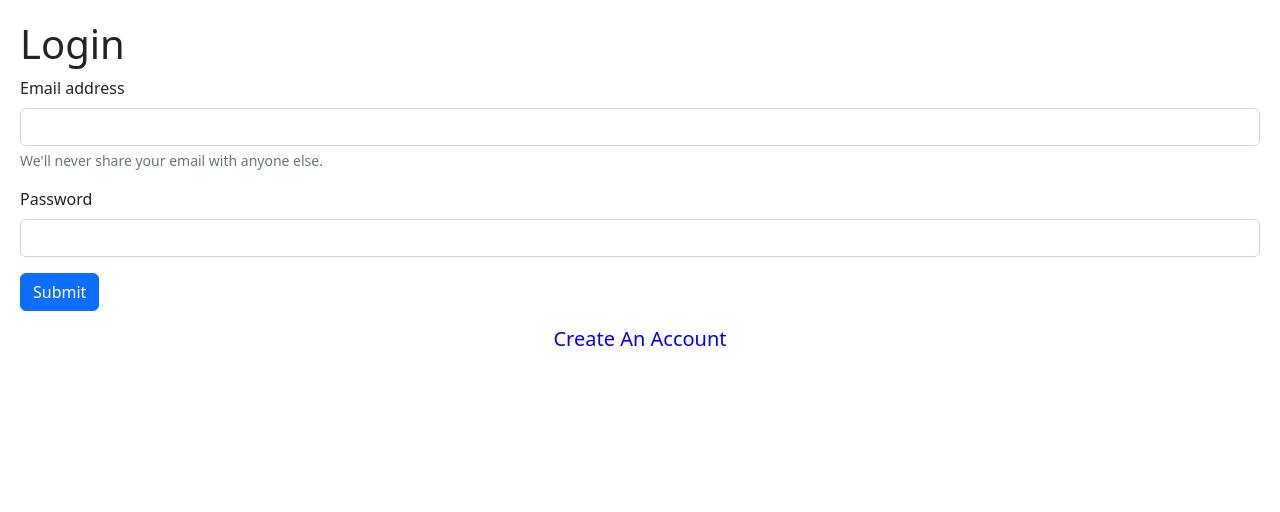
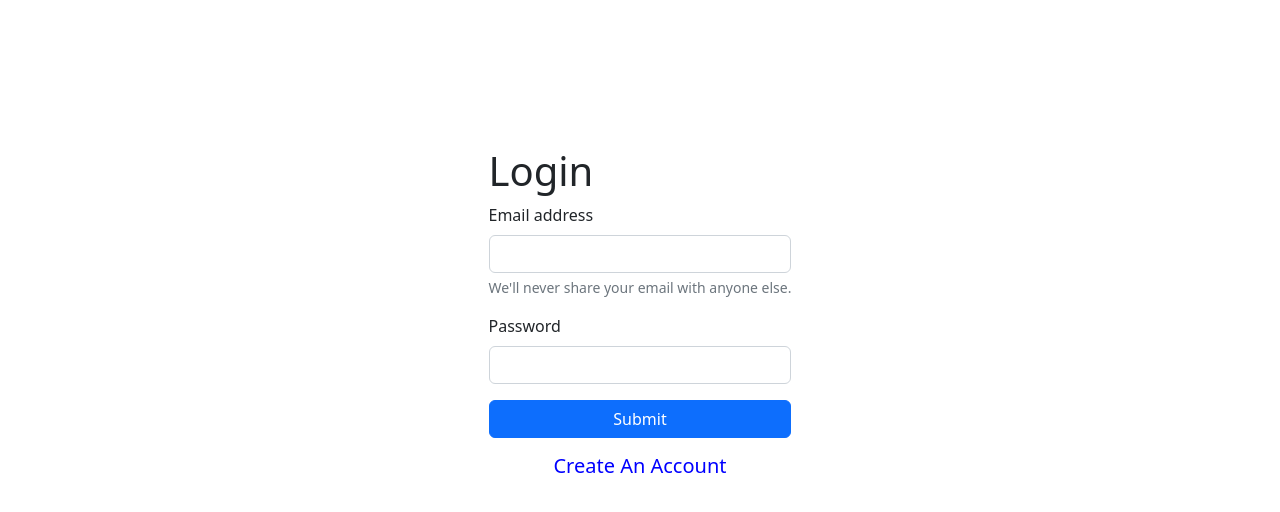
Before and after one commit to sharktankful/To-Do-List, a React (Vite) app in the folder FrontEnd/ToDo-List/: page / in a window 1280 px wide. Shown: the top 512 px of the page. Built offline with nearby package versions, Linux system fonts and the light colour scheme.

Commit message:
Restyled css elements

```diff
--- a/FrontEnd/ToDo-List/src/App.tsx
+++ b/FrontEnd/ToDo-List/src/App.tsx
@@ -5,6 +5,7 @@ import NavBar from "./components/NavBar";
 import LoginForm from "./components/LoginForm";
 import SignUpForm from "./components/SignUpForm";
 import { createBrowserRouter, RouterProvider} from "react-router-dom";
+import './index.css'
 
 function App() {
 
@@ -39,7 +40,7 @@ function App() {
 
   if (token) {
     return (
-      <div>
+      <div className="todo-list-container">
         <CreateTask JWTToken={token} />
         <TaskList JWTToken={token} />
         <NavBar />
@@ -47,7 +48,7 @@ function App() {
     );
   } else {
     return (
-      <div>
+      <div className="form">
         <RouterProvider router={router}/>
       </div>
     );
--- a/FrontEnd/ToDo-List/src/components/CreateTask.tsx
+++ b/FrontEnd/ToDo-List/src/components/CreateTask.tsx
@@ -1,5 +1,6 @@
 import axios, { AxiosRequestConfig } from "axios";
 import { FormEvent, useRef } from "react";
+import '../index.css'
 
 interface Props {
   JWTToken: string;
@@ -37,8 +38,8 @@ const CreateTask: React.FC<Props> = ({ JWTToken }) => {
   };
 
   return (
-    <form onSubmit={handleSubmit}>
-      <div className="input-group mb-3">
+    <form onSubmit={handleSubmit} className="search-bar">
+      <div className="input-group mb-3 ">
         <input
           ref={descRef}
           id="desc"
--- a/FrontEnd/ToDo-List/src/components/LoginForm.tsx
+++ b/FrontEnd/ToDo-List/src/components/LoginForm.tsx
@@ -18,10 +18,10 @@ const LoginForm: React.FC<LoginProps> = ({ onTokenChange }) => {
     const password = passwordRef.current?.value || "";
 
     try {
-      const response = await axios.post(
-        "https://todolistapi.com/login/",
-        { email, password }
-      );
+      const response = await axios.post("https://todolistapi.com/login/", {
+        email,
+        password,
+      });
 
       if (response.status === 201) {
         const token = response.data.token;
@@ -34,7 +34,6 @@ const LoginForm: React.FC<LoginProps> = ({ onTokenChange }) => {
 
       setShowAlert(true);
     }
-
   };
 
   return (
@@ -52,8 +51,6 @@ const LoginForm: React.FC<LoginProps> = ({ onTokenChange }) => {
             aria-label="Close"
           ></button>
         </div>
-
-
       )}
       <h1>Login</h1>
       <form onSubmit={handleSubmit}>
@@ -83,9 +80,11 @@ const LoginForm: React.FC<LoginProps> = ({ onTokenChange }) => {
             id="exampleInputPassword1"
           />
         </div>
-        <button type="submit" className="btn btn-primary">
-          Submit
-        </button>
+        <div className="text-center">
+          <button type="submit" className="btn btn-primary w-100">
+            Submit
+          </button>
+        </div>
       </form>
 
       <nav className="navbar bg-body-tertiary">
--- a/FrontEnd/ToDo-List/src/components/SignUpForm.tsx
+++ b/FrontEnd/ToDo-List/src/components/SignUpForm.tsx
@@ -78,9 +78,11 @@ const SignUpForm: React.FC<FormProps> = ({ onTokenChange }) => {
             id="exampleInputPassword1"
           />
         </div>
-        <button type="submit" className="btn btn-primary">
-          Submit
-        </button>
+        <div className="text-center">
+          <button type="submit" className="btn btn-primary w-100">
+            Submit
+          </button>
+        </div>
       </form>
       <nav className="navbar bg-body-tertiary">
         <div className="container-fluid">
--- a/FrontEnd/ToDo-List/src/components/TaskList.tsx
+++ b/FrontEnd/ToDo-List/src/components/TaskList.tsx
@@ -1,3 +1,4 @@
+import '../index.css'
 import axios, { AxiosRequestConfig } from "axios";
 import React, { useEffect, useState } from "react";
 
@@ -52,7 +53,7 @@ const TaskList: React.FC<Props> = ({ JWTToken }) => {
 
   return (
     <div>
-      <h2>Task List</h2>
+      <h2 className="text-center">Task List</h2>
       <ul className="list-group">
         {Object.keys(tasks).map((taskID) => (
           <li
--- a/FrontEnd/ToDo-List/src/index.css
+++ b/FrontEnd/ToDo-List/src/index.css
@@ -1,3 +1,19 @@
-body {
+.form {
+    display: flex;
+    align-items: center;
+    justify-content: center;
+    height: 80vh;
+}
+
+
+.todo-list-container {
+    display: flex;
+    flex-direction: column;
+    align-items: center;
     padding: 20px;
+  }
+
+.search-bar {
+    margin-top: 40px;
+    margin-bottom: 20px; /* Adjust as needed for spacing */
 }
--- a/FrontEnd/ToDo-List/src/main.tsx
+++ b/FrontEnd/ToDo-List/src/main.tsx
@@ -3,7 +3,6 @@ import ReactDOM from "react-dom/client";
 import App from "./App";
 import "bootstrap/dist/css/bootstrap.css";
 import 'bootstrap/dist/js/bootstrap.bundle.min.js';
-import "./index.css";
 
 
 ReactDOM.createRoot(document.getElementById("root") as HTMLElement).render(
```
